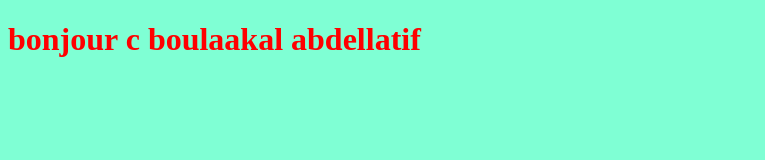
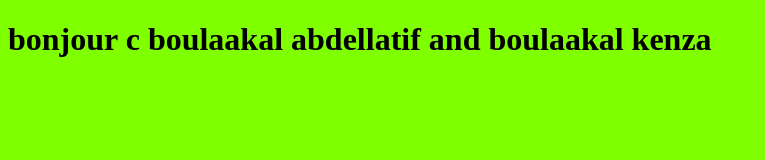
Before and after one commit to boulaakal/myproject, a plain HTML site: page index.html in a window 1280 px wide. Shown: the whole page, without its empty margins (0-765 px from the left). Drawn offline with Linux system fonts and the light colour scheme.

Commit message:
changing style and title

```diff
--- a/index.html
+++ b/index.html
@@ -9,7 +9,7 @@
 <body>
 
 
-    <h1>bonjour c boulaakal abdellatif</h1>
+    <h1>bonjour c boulaakal abdellatif and boulaakal kenza</h1>
     <script src="app.js"></script>
 </body>
 </html>
--- a/style.css
+++ b/style.css
@@ -1,10 +1,10 @@
 h1{
 
-    color: red;
+    color: black
 
 }
 
 body{
 
-    background-color: aquamarine;
+    background-color: chartreuse;
 }
```
